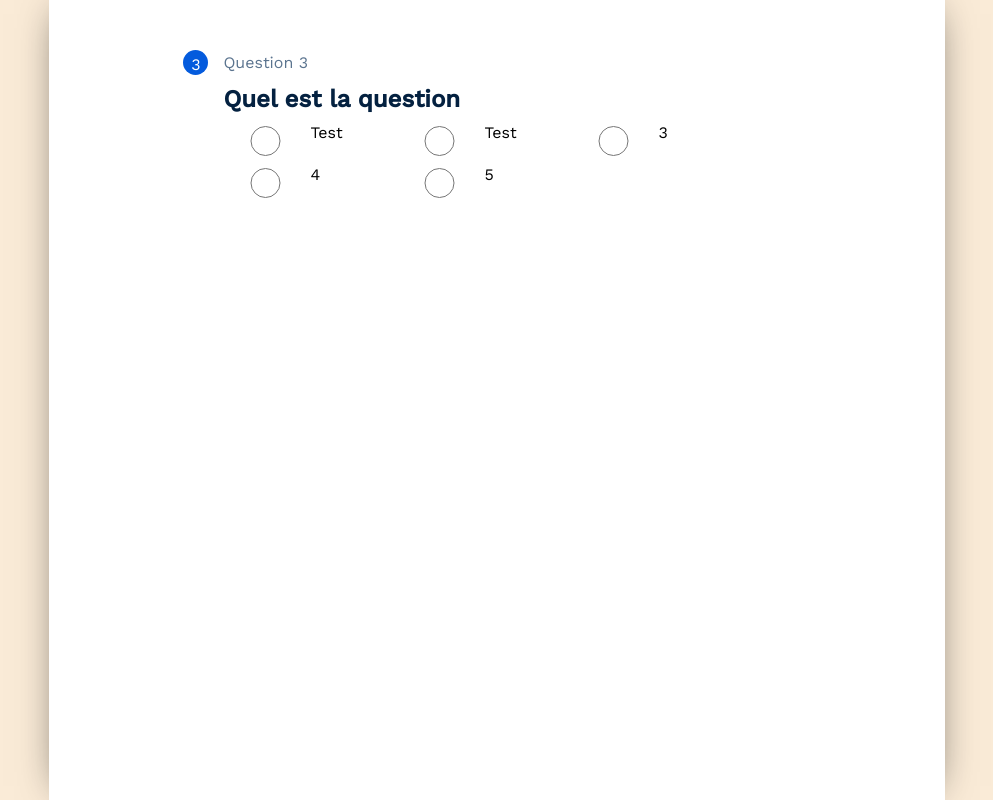
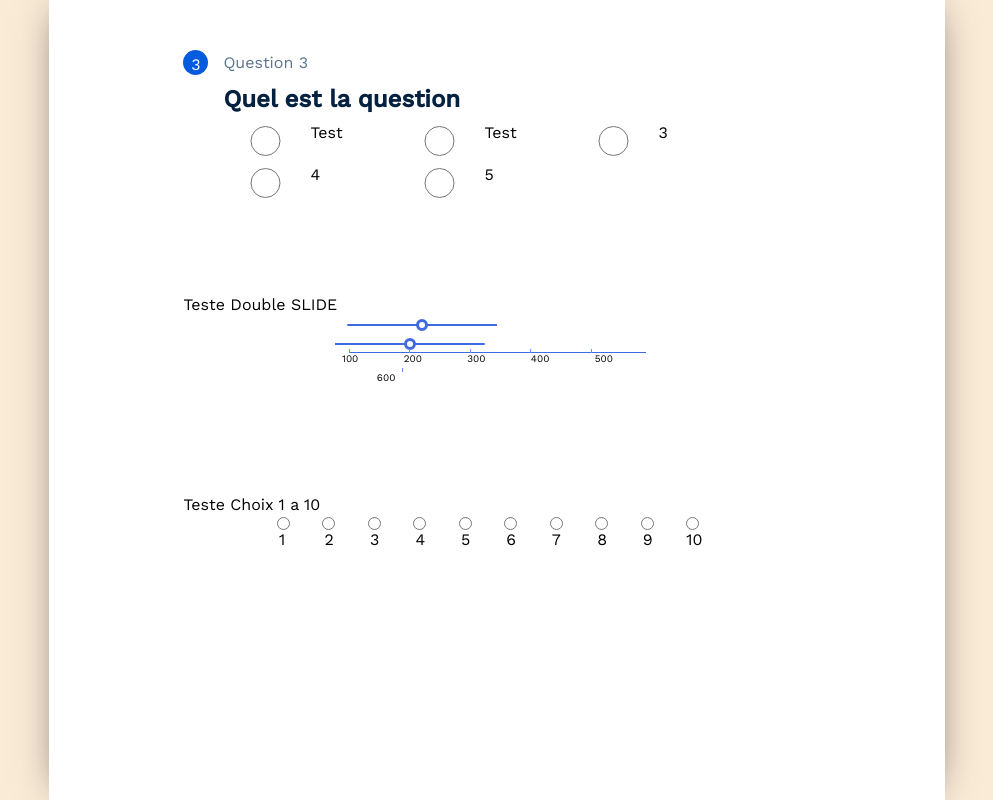
Before and after one commit to Dalvii/sae-form, a plain HTML site: page index.html in a window 1280 px wide. Shown: the whole page, without its empty margins (143-1136 px from the left). Drawn offline with nearby package versions, Linux system fonts and the light colour scheme.

Commit message:
Update index.html
Rajout du HTML pour le double slide et le choix 1 à 10

```diff
--- a/index.html
+++ b/index.html
@@ -31,6 +31,77 @@
                     <input type="radio" name="q1" class="item">5</input>
                 </div>
             </fieldset>
+<fieldset class="doubleSlide">
+                <label for="">Teste Double SLIDE</label> <br>
+                <div>
+                    <input type="range" min="100" max="350" step="1">
+                    <input type="range" min="350" max="600" step="1">
+                </div>
+                <div class="echelle">
+                    <div class="barre"></div>
+                    <div class="batton">
+                        <div></div>
+                        <div></div>
+                        <div></div>
+                        <div></div>
+                        <div></div>
+                        <div></div>
+                    </div>
+                    <div class="nombre">
+                        <span>100</span>
+                        <span>200</span>
+                        <span>300</span>
+                        <span>400</span>
+                        <span>500</span>
+                        <span>600</span>
+                    </div>
+                </div>
+            </fieldset>
+            <fieldset class="choix">
+                <label for="">Teste Choix 1 a 10</label> <br>
+                <div>
+                    <div>
+                        <input type="radio" name="1a10" id="1">
+                        <label for="1"> 1 </label>
+                    </div>
+                    <div>
+                        <input type="radio" name="1a10" id="2">
+                        <label for="2"> 2 </label>
+                    </div>
+                    <div>
+                        <input type="radio" name="1a10" id="3">
+                        <label for="3"> 3 </label>
+                    </div>
+                    <div>
+                        <input type="radio" name="1a10" id="4">
+                        <label for="4"> 4 </label>
+                    </div>
+                    <div>
+                        <input type="radio" name="1a10" id="5">
+                        <label for="5"> 5 </label>
+                    </div>
+                    <div>
+                        <input type="radio" name="1a10" id="6">
+                        <label for="6"> 6 </label>
+                    </div>
+                    <div>
+                        <input type="radio" name="1a10" id="7">
+                        <label for="7"> 7 </label>
+                    </div>
+                    <div>
+                        <input type="radio" name="1a10" id="8">
+                        <label for="8"> 8 </label>
+                    </div>
+                    <div>
+                        <input type="radio" name="1a10" id="9">
+                        <label for="9"> 9 </label>
+                    </div>
+                    <div>
+                        <input type="radio" name="1a10" id="10">
+                        <label for="10"> 10 </label>
+                    </div>
+                </div>
+            </fieldset>
         </form>
     </main>
 </body>
```
